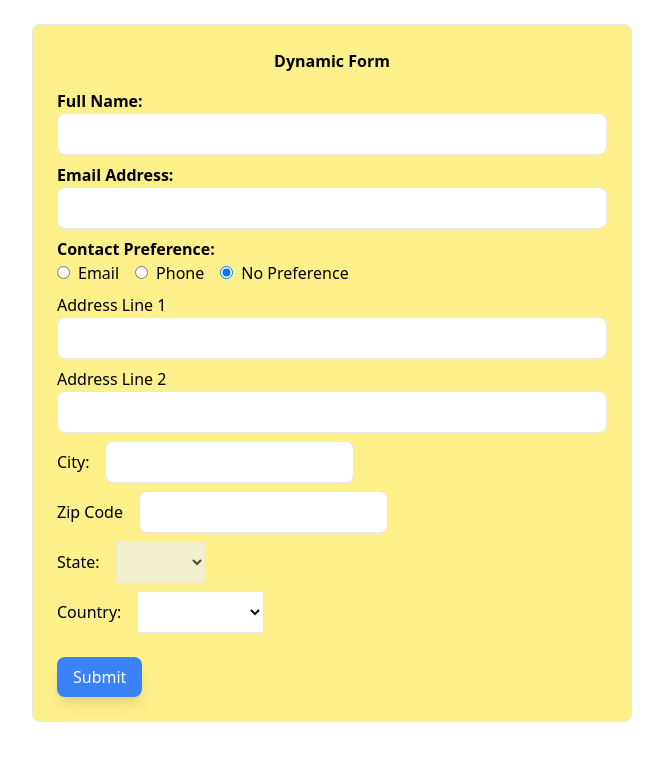
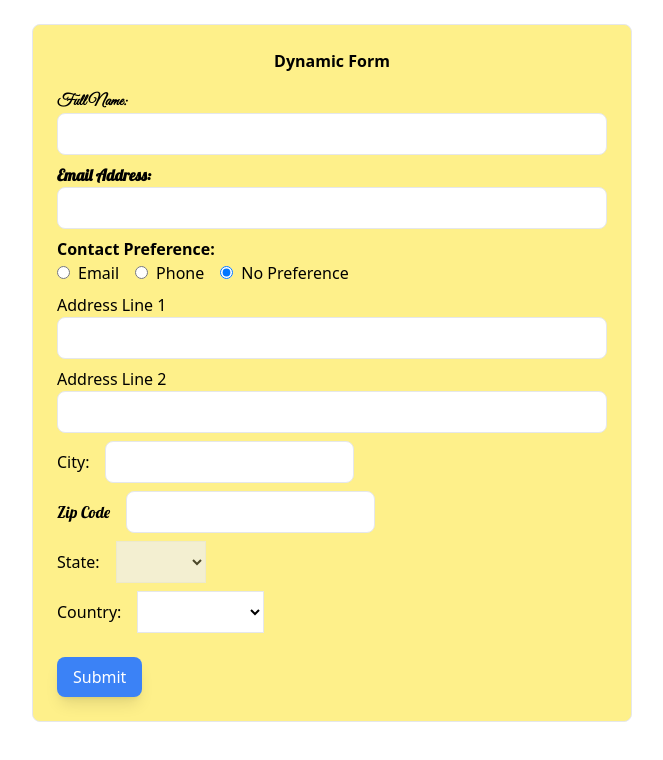
Before and after one commit to purnoy/dn-form, a Next.js app: page / in a window 1280 px wide. Shown: the top 760 px of the page, without its empty margins (308-971 px from the left). Built offline with nearby package versions, Linux system fonts and the light colour scheme.

Commit message:
tailwind font problem

```diff
--- a/package.json
+++ b/package.json
@@ -22,8 +22,10 @@
     "react": "18.2.0",
     "react-dom": "18.2.0",
     "react-hook-form": "^7.45.4",
-    "tailwindcss": "3.3.3",
     "typescript": "5.1.6",
     "yup": "^1.2.0"
+  },
+  "devDependencies": {
+    "tailwindcss": "^3.3.3"
   }
 }
--- a/src/components/DynamicForm.tsx
+++ b/src/components/DynamicForm.tsx
@@ -3,6 +3,8 @@ import { yupResolver } from '@hookform/resolvers/yup';
 import * as Yup from "yup";
 import {useForm, useFieldArray} from 'react-hook-form';
 import { ErrorMessage } from '@hookform/error-message';
+import { inter, great_vibes, lobster } from '@/pages/_app';
+
 const usernameList = ["purnoy", "zarif", "rasel", "bappy" ];
 
 interface formData {
@@ -96,12 +98,12 @@ const DynamicForm = () => {
 
 
   return (
-    <div className='border p-6 mt-6 rounded-lg w-[600px] bg-yellow-200'>
+    <div className={` border p-6 mt-6 rounded-lg w-[600px] bg-yellow-200`}>
         <h1 className='text-center mb-4 font-bold'>Dynamic Form</h1>
 
         {/* Fullname */}
         <form onSubmit={handleSubmit(onSubmit)} noValidate>
-        <div className='flex flex-col mb-2'>
+        <div className={`${great_vibes.className} flex flex-col mb-2`}>
             <label className='font-semibold' htmlFor="fullName">Full Name:</label>
             <input type="text" id="fullName" {...register('fullName', {required:{value:true, message: "Full name is required"},validate:{
                 noAdmin:(fieldValue)=>{
@@ -119,7 +121,7 @@ const DynamicForm = () => {
         </div>
 
         {/* Email Address */}
-        <div className='flex flex-col mb-2'>
+        <div className={`${lobster.className} flex flex-col mb-2`} >
             <label className='font-semibold' htmlFor="email">Email Address:</label>
             <input type="email" id="email" {...register('email',{pattern:{
                 value:  /^[a-zA-Z0-9.!#$%&'*+/=?^_`{|}~-]+@[a-zA-Z0-9-]+(?:\.[a-zA-Z0-9-]+)*$/,
@@ -140,7 +142,7 @@ const DynamicForm = () => {
             />
         </div>
 
-
+        {/* Contact Preference  */}
         <div className='flex flex-col mb-2'>
             <label className='font-semibold'> Contact Preference:</label>
             <div>
@@ -258,7 +260,7 @@ const DynamicForm = () => {
         />
         </div>
         <div className='mb-2'>
-            <label className='me-4' htmlFor="zipCode">Zip Code</label>
+            <label className='me-4 font-lobster' htmlFor="zipCode">Zip Code</label>
             <input type="text" id="zipCode" {...register('zipCode')} className='border rounded-lg p-2' />
             <ErrorMessage
             errors={errors}
@@ -267,7 +269,7 @@ const DynamicForm = () => {
         />
         </div>
         <div className='mb-2'>
-            <label className='me-4' htmlFor="state">State:</label>
+            <label className='me-4 font-great_vibes' htmlFor="state">State:</label>
             <select id="state" placeholder='USA Only' {...register('state', {
                 disabled: watch('country') !== "USA",
             })}  className=' p-2 border'>
--- a/src/pages/_app.tsx
+++ b/src/pages/_app.tsx
@@ -1,6 +1,27 @@
 import '@/styles/globals.css'
 import type { AppProps } from 'next/app'
+import { Inter, Great_Vibes, Lobster  } from 'next/font/google';
+
+export const inter = Inter({
+   subsets: ['latin']
+  });
+
+export const great_vibes = Great_Vibes({
+  subsets: ['latin'],
+  weight: '400',
+  variable: '--font-great_vibes'
+})
+
+export const lobster = Lobster({
+  subsets: ['latin'],
+  weight: '400',
+})
+
 
 export default function App({ Component, pageProps }: AppProps) {
-  return <Component {...pageProps} />
+  return (
+    <main className=''>
+      <Component {...pageProps} />
+    </main>
+  )
 }
--- a/src/pages/index.tsx
+++ b/src/pages/index.tsx
@@ -1,12 +1,10 @@
-import Image from 'next/image'
-import { Inter } from 'next/font/google'
-import DynamicForm from '@/components/DynamicForm'
+import Image from 'next/image';
+import DynamicForm from '@/components/DynamicForm';
 
-const inter = Inter({ subsets: ['latin'] })
 
 export default function Home() {
   return (
-   <div className="flex items-center justify-center">
+   <div className={`flex items-center justify-center `}>
       <DynamicForm/>
    </div>
   )
--- a/tailwind.config.ts
+++ b/tailwind.config.ts
@@ -1,4 +1,5 @@
 import type { Config } from 'tailwindcss'
+
 
 const config: Config = {
   content: [
@@ -8,11 +9,10 @@ const config: Config = {
   ],
   theme: {
     extend: {
-      backgroundImage: {
-        'gradient-radial': 'radial-gradient(var(--tw-gradient-stops))',
-        'gradient-conic':
-          'conic-gradient(from 180deg at 50% 50%, var(--tw-gradient-stops))',
-      },
+      fontFamily:{
+        lobster: ["Lobster"],
+        great_vibes: ["var(--font-great_vibes)"]
+      }
     },
   },
   plugins: [],
```
Also changed, not shown: public/font/Lobster-Regular.ttf (added), 1 other file (tests, documents, lock files or other folders).
